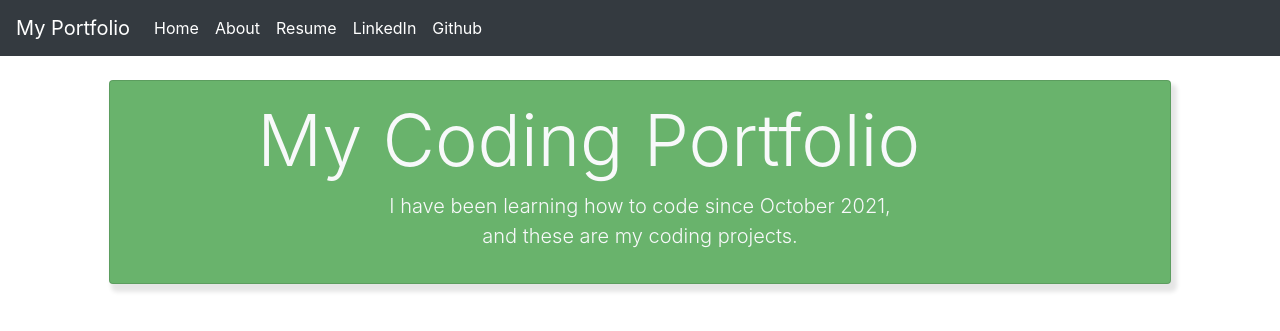
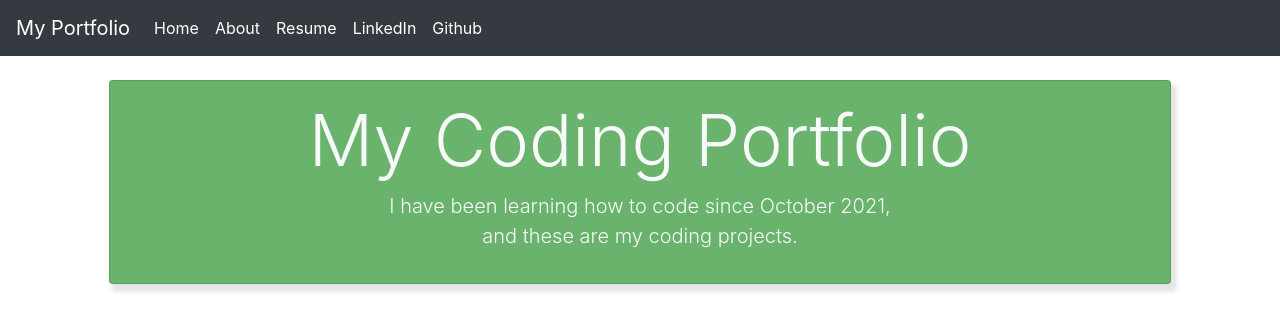
Before and after one commit to rbeazley18/portfolioDjango, a Django app: page / in a window 1280 px wide. Shown: the top 331 px of the page. Run offline with Django 4.2, Linux system fonts and the light colour scheme; data that the repository does not hold is empty; some libraries are stand-ins or nearby versions.

Commit message:
jumbotron

```diff
--- a/portfolio/templates/portfolio/index.html
+++ b/portfolio/templates/portfolio/index.html
@@ -33,7 +33,7 @@
             <div class="col-md-10">
                 <div class="card rounded mt-4 text-center text-light" id="title">
                     <div class="card-body p-3">
-                        <h1 class="display-3" style="max-width:90%;">My Coding Portfolio</h1>
+                        <h1 class="display-3 mx-3">My Coding Portfolio</h1>
                         <p class="lead">I have been learning how to code since October 2021,<br> and these are my coding projects.</p>
                     </div>
                 </div>
```
